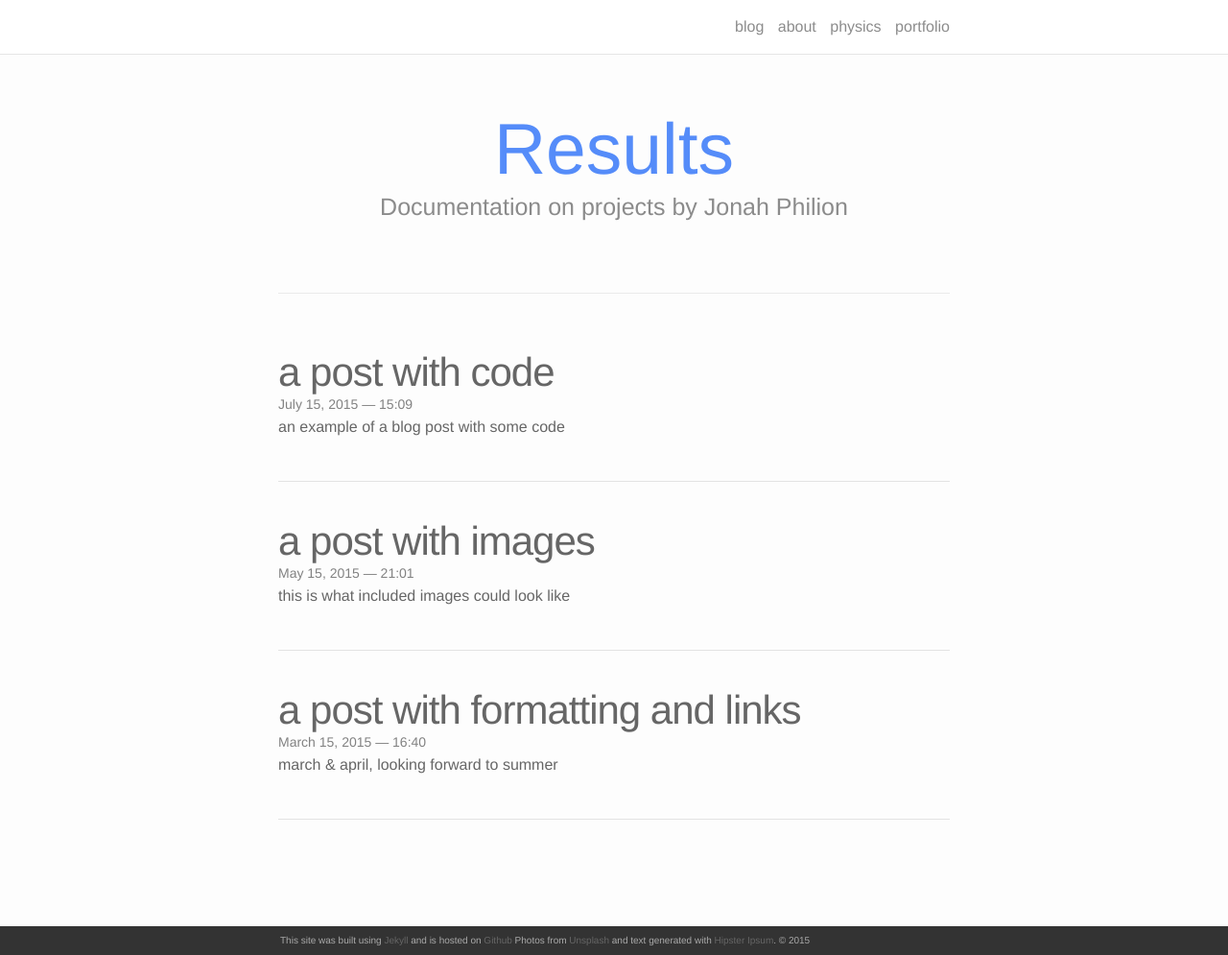
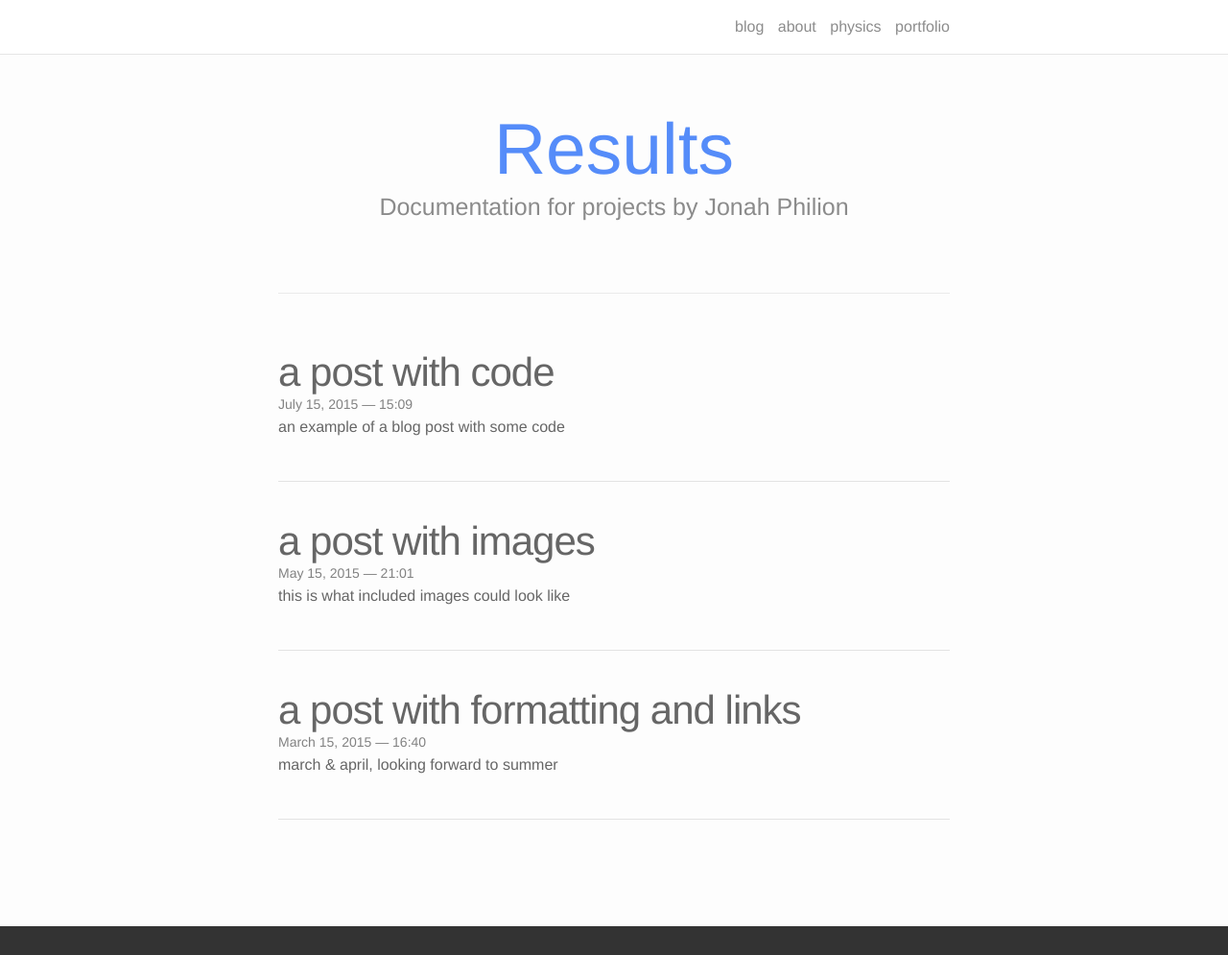
Before and after one commit to jonahthelion/jonahthelion.github.io, a Jekyll site: the page built from index.html, in a window 1280 px wide and 995 px high. Shown: the whole window at 96% size. Built offline with Jekyll 4.4.1, drawn with Linux system fonts in a browser that asks for light colours; nearby versions of some CDN libraries; the list of posts is cut into pages by our own code.

Commit message:
lose footer

```diff
--- a/_includes/footer.html
+++ b/_includes/footer.html
@@ -1,7 +1,7 @@
 <footer class="site-footer">
 
-  <div class="wrapper">
+<!--   <div class="wrapper">
   	<p>This site was built using <a href="http://jekyllrb.com" target="_blank">Jekyll</a> and is hosted on <a href="https://github.com" target="_blank">Github</a> Photos from <a href="https://unsplash.com" target="_blank">Unsplash</a> and text generated with <a href="http://hipsum.co" target="_blank">Hipster Ipsum</a>. &#169; 2015</p>
-  </div>
+  </div> -->
 
 </footer>
--- a/index.html
+++ b/index.html
@@ -4,7 +4,7 @@ layout: default
 
 <div class="header-bar">
   <h1>Results</h1>
-  <h2>Documentation on projects by Jonah Philion</h2>
+  <h2>Documentation for projects by Jonah Philion</h2>
   <br/>
   <hr>
   <br/>
```
